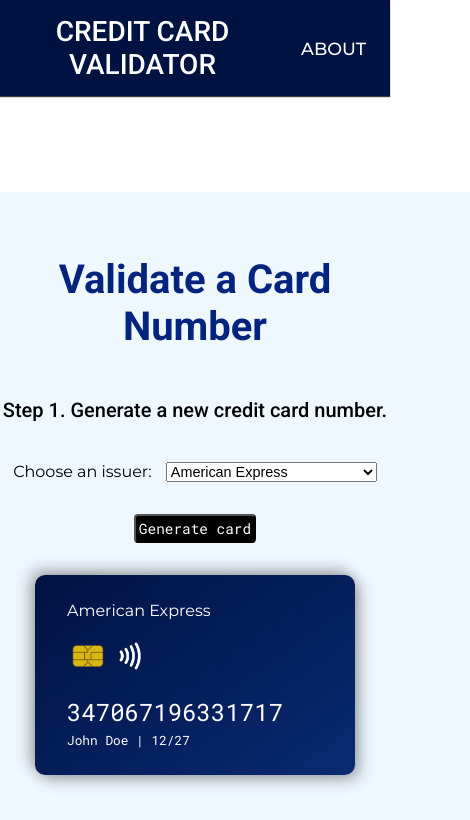
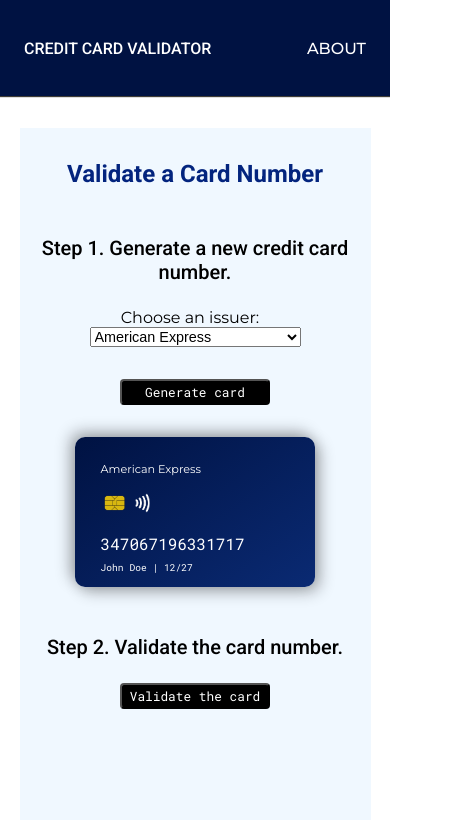
Before and after one commit to Theografiska/credit-card-validator, a plain HTML site: page index.html in a window 390 px wide. Both pictures are taken after a click on the button "Generate card". Shown: the top 820 px of the page, 470 px wide, since content can reach past the window. Drawn offline with Linux system fonts and the light colour scheme.

Commit message:
Made the front-end responsive

```diff
--- a/main.js
+++ b/main.js
@@ -444,7 +444,7 @@
     // creating the message:
     let newCardMessage = document.createElement('p');
     let cardNumber = randomCard.join('');
-    let phrase = `         <span class="companyFont">${cardCo}</span><br><br><img class="chipImg" src="resources/chip.png"><img class="contactlessImg" src="resources/contactless.png"><br><br><span class="numberFont">${cardNumber}</span><br><span class="cardHolder">John Doe    |    12/27</span>`;
+    let phrase = `         <span class="companyFont">${cardCo}</span><br><img class="chipImg" src="resources/chip.png"><img class="contactlessImg" src="resources/contactless.png"><br><span class="numberFont">${cardNumber}</span><br><span class="cardHolder">John Doe    |    12/27</span>`;
     newCardMessage.innerHTML = phrase;
     newCardMessage.id = 'cardMessage';
 
@@ -491,7 +491,7 @@
                 let correctedCard = turnInvalidCardValid(randomCard);
                 let fixedCard = document.createElement('p');
                 let cardNumber = correctedCard.join('');
-                let newMessage = `         <span class="companyFont">${cardCo}</span><br><br><img class="chipImg" src="resources/chip.png"><img class="contactlessImg" src="resources/contactless.png"><br><br><span class="numberFont">${cardNumber}</span><br><span class="cardHolder">John Doe    |    12/27</span>`;
+                let newMessage = `         <span class="companyFont">${cardCo}</span><br><img class="chipImg" src="resources/chip.png"><img class="contactlessImg" src="resources/contactless.png"><br><span class="numberFont">${cardNumber}</span><br><span class="cardHolder">John Doe    |    12/27</span>`;
                 fixedCard.innerHTML = newMessage;
                 fixedCard.id = 'turnValidMessage';
                 fixedCard.style.marginTop = '2rem';
--- a/style.css
+++ b/style.css
@@ -15,9 +15,18 @@
 
 h1 {
     font-family: "Roboto";
-    font-size: 2.5rem;
+    font-size: 2rem;
     color:#03247e;
     margin-bottom: 3rem;
+}
+
+@media only screen and (max-width: 760px) {
+    h1 {
+        font-size: 1.5rem;
+    }
+    header h2 {
+        font-size: 1rem;
+    }
 }
 
 h2 {
@@ -82,7 +91,7 @@
     display: flex;
     list-style: none;
     padding-right: 1.5rem;
-    font-size: 1.1rem;
+    font-size: 1rem;
     font-weight: 500;
     align-items: center;
 }
@@ -109,9 +118,16 @@
     margin-bottom: 6rem;
     background-color: aliceblue;
     padding: 4rem 4rem;
-    width: 60%;
-    min-width: 550px;
+    width: 75%;
     min-height: 60rem;
+}
+
+@media only screen and (max-width: 760px) {
+    #hero-section {
+        margin-top: 2rem;
+        width: 90%;
+        padding: 2rem .25rem;
+    }
 }
 
 .banner h3 {
@@ -149,8 +165,17 @@
     background-color: darkblue;
 }
 
-#cardButton {  /* main button to generate a card */
+/* main button to generate a card */
+/*
+#cardButton {
     max-width: 30%;
+}*/
+
+@media only screen and (max-width: 560px) {
+    button {
+        font-size: .8rem;
+        width: 150px;
+    }
 }
 
 /* Card designs */
@@ -168,6 +193,8 @@
 }
 
 .chipImg {
+    margin-top: 1rem;
+    margin-bottom: 1rem;
     height: 30px;
     width: auto;
 }
@@ -175,16 +202,16 @@
 .contactlessImg {
     height: 30px;
     width: auto;
+    margin-bottom: 1rem;
 }
 
 .companyFont {
     font-family: 'Montserrat';
+    font-size: 1rem;
 }
 
 .numberFont {
     font-size: 1.5rem;
-    margin-top: 1.75rem;
-    margin-bottom: 1.75rem;
 }
 
 .cardHolder {
@@ -201,6 +228,42 @@
     height: 200px;
     border-radius: 10px;
     text-align: left;
+}
+
+@media only screen and (max-width: 560px) {
+    #cardMessage {
+        width: 240px;
+        height: 150px;
+        padding: 1.2rem 1.6rem;
+    }
+    .chipImg {
+        height: 20px;
+        width: auto;
+    }
+
+    .contactlessImg {
+        height: 20px;
+        width: auto;
+    }
+
+    .companyFont {
+        font-size: .7rem;
+    }
+
+    .numberFont {
+        font-size: 1rem;
+        margin-top: .75rem;
+        margin-bottom: 1.75rem;
+    }
+
+    .cardHolder {
+        font-size: .6rem;
+    }
+    #turnValidMessage { /* corrected card, step 3 */
+        width: 240px;
+        height: 150px;
+        padding: 1.2rem 1.6rem;
+    }
 }
 
 /* Step 2 messages */
@@ -225,7 +288,7 @@
 /* form section */
 
 form {
-    padding: 1rem;
+    padding-bottom: 1rem;
     color: black;
 }
 
```
Also changed, not shown: README.md.
